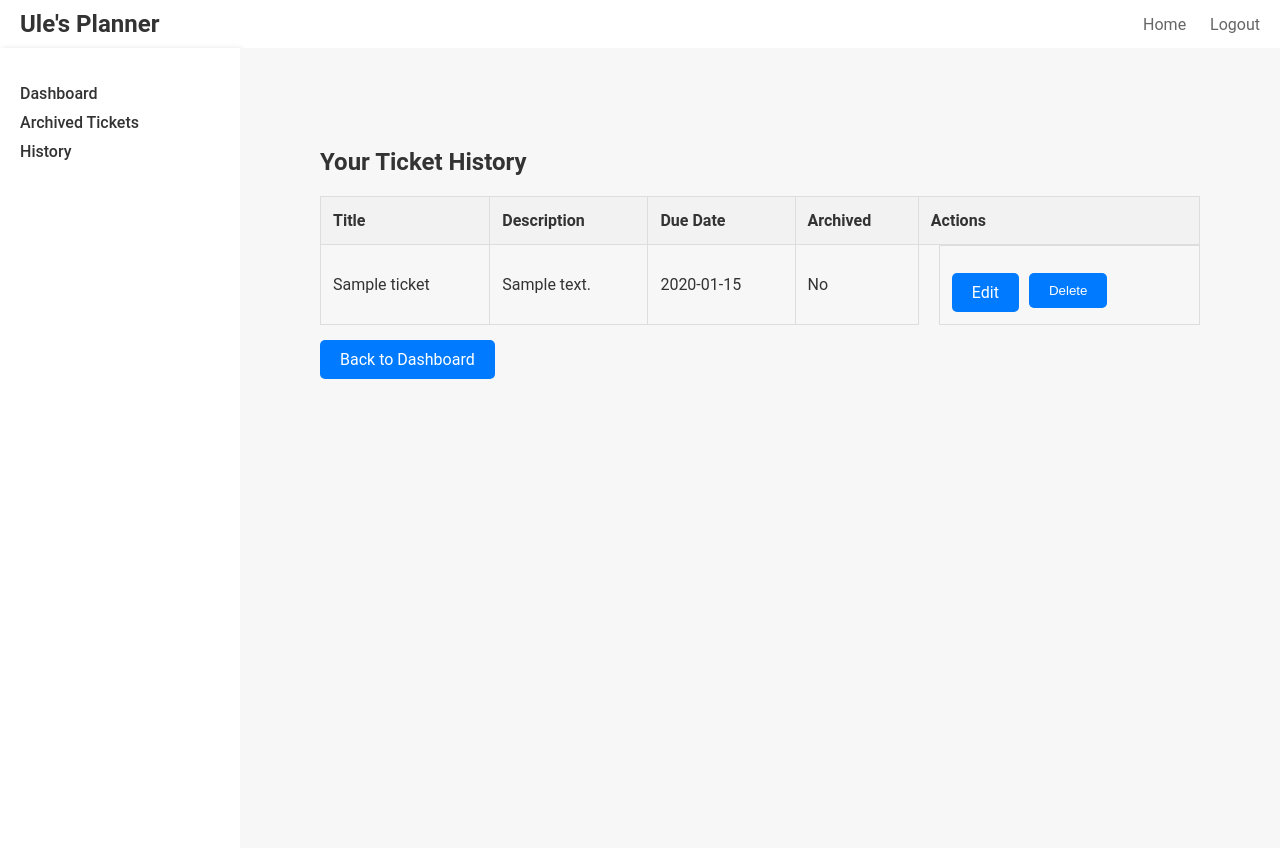
After one commit to OleguerGregoriV/WebApp, a Flask app: page /ticket_history in a window 1280 px wide. The commit adds this page. Run offline with Flask 3, Linux system fonts and the light colour scheme; the visitor is signed in with stand-in values (Sample User, id 1); tables that the repository leaves empty hold one stand-in row (values such as "Sample post"); parts of the project's set-up code (start-up, migrations or seed data) failed here and were passed over.

Commit message:
[ADD] archived tickets

```diff
--- a/app.py
+++ b/app.py
@@ -137,10 +137,7 @@ def main():
         return render_template('main.html', username=session['username'], tickets=tickets)
     return "TODO"
 
-@app.route('/calendar')
-@login_required
-def calendar_view():
-    return "TODO"
+
 
 @app.route("/logout")
 def logout():
@@ -217,6 +214,21 @@ def delete_ticket(ticket_id):
     except Exception as e:
         return error_message(e)
 
+@app.route('/ticket_history')
+@login_required
+def ticket_history():
+    db = get_db()
+    cursor = db.cursor()
+
+    try:
+        # Fetch all tickets for the logged-in user
+        tickets = cursor.execute('SELECT * FROM tickets WHERE user_id = ?', (session['user_id'],)).fetchall()
+    except Exception as e:
+        return error_message(str(e))
+
+    return render_template('ticket_history.html', tickets=tickets)
+
+
 
 
 if __name__ == '__main__':
--- a/static/styles.css
+++ b/static/styles.css
@@ -158,3 +158,40 @@ h2, h3 {
     border-radius: 8px;
     box-shadow: 0 2px 5px rgba(0, 0, 0, 0.1);
 }
+/* Ticket History Table */
+.ticket-history-table {
+    width: 100%;
+    border-collapse: collapse;
+    margin-top: 20px;
+}
+
+.ticket-history-table th,
+.ticket-history-table td {
+    border: 1px solid #ddd;
+    padding: 12px; /* Add more padding for spacing */
+    text-align: left;
+}
+
+.ticket-history-table th {
+    background-color: #f2f2f2;
+    color: #333;
+    padding-top: 14px;
+    padding-bottom: 14px;
+}
+
+.ticket-history-table td {
+    vertical-align: middle;
+}
+
+.ticket-history-table tr:nth-child(even) {
+    background-color: #f9f9f9;
+}
+
+.ticket-history-table tr:hover {
+    background-color: #f1f1f1;
+}
+
+.ticket-actions {
+    display: flex;
+    gap: 10px; /* Add space between buttons */
+}
--- a/templates/layout.html
+++ b/templates/layout.html
@@ -13,7 +13,6 @@
         </div>
         <div class="nav-links">
             <a href="{{ url_for('main') }}">Home</a>
-            <a href="{{ url_for('calendar_view') }}">Calendar</a>
             <a href="{{ url_for('logout') }}">Logout</a>
         </div>
     </div>
@@ -23,7 +22,7 @@
             <ul>
                 <li><a href="{{ url_for('main') }}">Dashboard</a></li>
                 <li><a href="{{ url_for('create_ticket') }}">Archived Tickets</a></li>
-                <li><a href="{{ url_for('calendar_view') }}">History</a></li>
+                <li><a href="{{ url_for('ticket_history') }}">History</a></li>
             </ul>
         </div>
 
--- a/templates/main.html
+++ b/templates/main.html
@@ -46,11 +46,6 @@
         </form>
     </section>
 
-    <section class="calendar-overview">
-        <h3>Upcoming Deadlines</h3>
-        <!-- Add calendar here later -->
-    </section>
-
     <!-- Script for handling ticket form submission -->
     <script>
         document.getElementById("ticket-form").addEventListener("submit", function(event) {
--- /dev/null
+++ b/templates/ticket_history.html
@@ -0,0 +1,37 @@
+{% extends "layout.html" %}
+
+{% block title %}Ticket History{% endblock %}
+
+{% block content %}
+    <div class="content">
+        <h2>Your Ticket History</h2>
+        <table class="ticket-history-table">
+            <thead>
+                <tr>
+                    <th>Title</th>
+                    <th>Description</th>
+                    <th>Due Date</th>
+                    <th>Archived</th>
+                    <th>Actions</th>
+                </tr>
+            </thead>
+            <tbody>
+                {% for ticket in tickets %}
+                <tr>
+                    <td>{{ ticket.title }}</td>
+                    <td>{{ ticket.description }}</td>
+                    <td>{{ ticket.due_date }}</td>
+                    <td>{{ 'Yes' if ticket.is_archived else 'No' }}</td>
+                    <td class="ticket-actions">
+                        <a href="{{ url_for('edit_ticket', ticket_id=ticket.id) }}" class="btn btn-edit">Edit</a>
+                        <form action="{{ url_for('delete_ticket', ticket_id=ticket.id) }}" method="POST" style="display:inline;">
+                            <button type="submit" class="btn btn-danger">Delete</button>
+                        </form>
+                    </td>
+                </tr>
+                {% endfor %}
+            </tbody>
+        </table>
+        <a href="{{ url_for('main') }}" class="btn">Back to Dashboard</a>
+    </div>
+{% endblock %}
```
